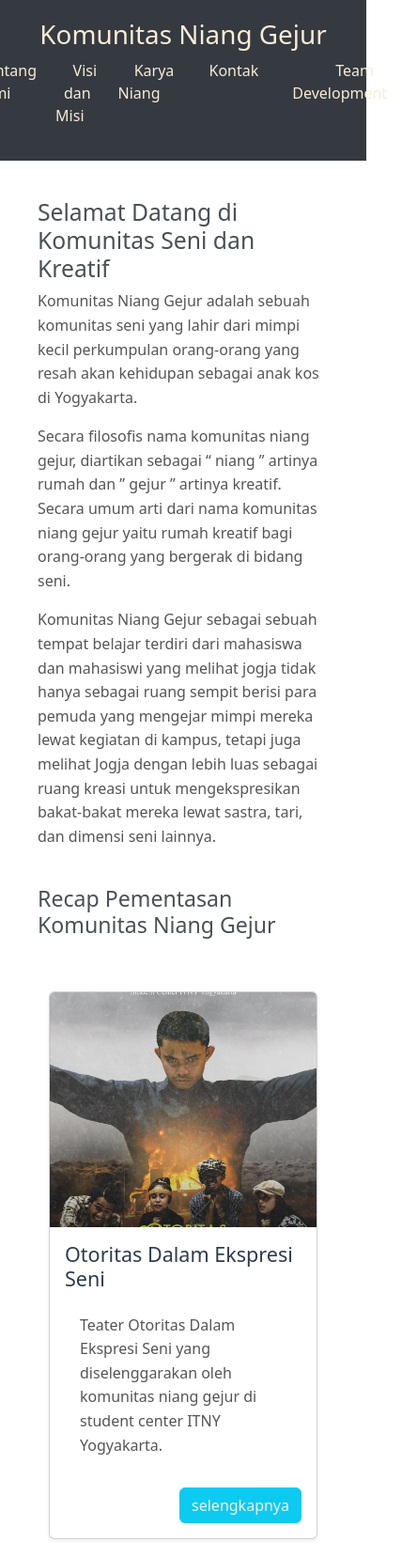
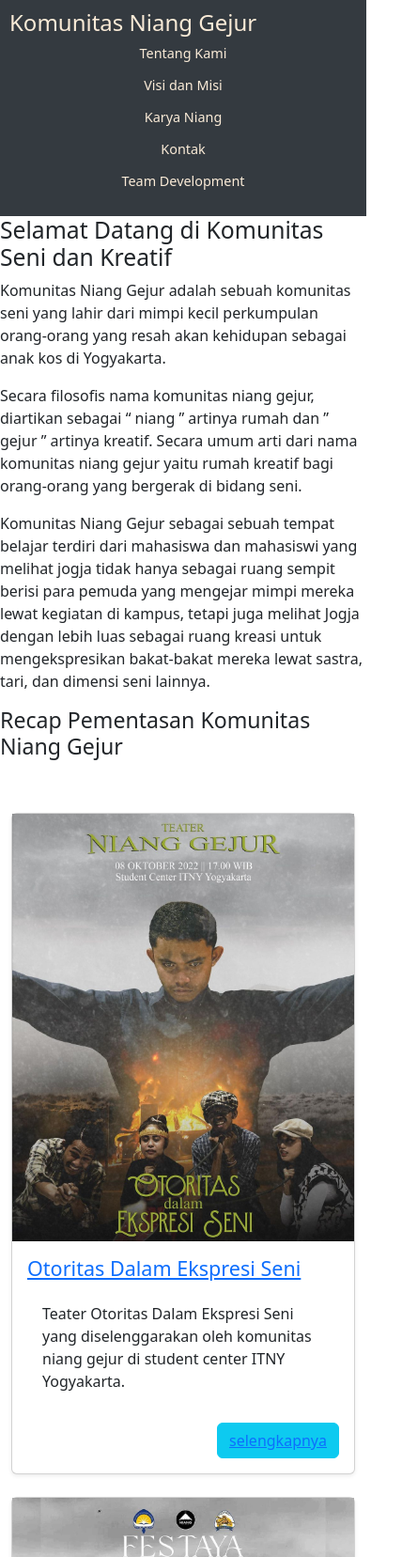
Before and after one commit to NiangGejur/NiangGejur, a plain HTML site: page index.html in a window 390 px wide. Shown: the top 1657 px of the page at 94% size, 428 px wide, since content can reach past the window. Drawn offline with nearby package versions, Linux system fonts and the light colour scheme.

Commit message:
mengubah tampilan

```diff
--- a/styles.css
+++ b/styles.css
@@ -1,13 +1,13 @@
-/* styles.css */
-
+/* Body styles */
 body {
-    font-family: 'Arial', sans-serif;
+  font-family: "Arial", sans-serif;
   margin: 0;
   padding: 0;
   background-color: #f8f9fa;
   color: #343a40;
 }
 
+/* Header styles */
 header {
   background-color: #343a40;
   padding: 20px;
@@ -19,6 +19,7 @@ header h1 {
   margin: 0;
 }
 
+/* Navigation styles */
 nav {
   margin-top: 10px;
 }
@@ -43,89 +44,35 @@ nav ul li a:hover {
   background-color: #495057;
 }
 
-main {
-    padding: 40px;
-    max-width: 1200px;
-    margin: 0 auto;
+/* Media Query for Responsiveness */
+@media (max-width: 768px) {
+  header {
+    text-align: left;
+    padding: 10px;
   }
 
-main h2, main h3 {
-    color: #495057;
+  nav {
+    margin-top: 5px;
+    text-align: center;
   }
 
-section {
-    margin-bottom: 40px;
+  nav ul {
+    flex-direction: column; /* Ubah arah ul menjadi kolom */
+    gap: 10px; /* Kurangi jarak antara item */
   }
 
-main p {
-    color: #555; /* Warna teks abu-abu gelap */
-    line-height: 1.6;
+  nav ul li a {
+    padding: 10px; /* Perbesar padding untuk kemudahan penggunaaan */
+  }
 }
 
-.carousel-indicators {
-    position: static;
+@media (max-width: 480px) {
+  header h1 {
+    font-size: 1.5rem; /* Kurangi ukuran font untuk perangkat seluler */
   }
 
-.carousel-control-prev-icon,
-.carousel-control-next-icon {
-    background-color: #f1f1f1; /* Warna ikon carousel */
-    border-radius: 50%;
-    padding: 5px;
+  nav ul li a {
+    font-size: 0.9rem; /* Kurangi ukuran font untuk perangkat seluler */
+    padding: 8px; /* Kurangi padding */
   }
-
-/* Styling untuk card */
-.card {
-    border: none;
-    border-radius: 10px;
-    overflow: hidden;
-    transition: transform 0.3s; /* Animasi transisi transform */
 }
-
-.card img {
-    width: 100%; /* Lebar penuh untuk gambar */
-    height: 250px; /* Tinggi gambar */
-    object-fit: cover; /* Sesuaikan gambar */
-}
-
-.card:hover {
-    transform: scale(1.05); /* Efek hover untuk card */
-}
-
-.card-body h4 a {
-    text-decoration: none;
-    color: #2e3b4e;
-    transition: color 0.3s;
-}
-
-.card-body h4 a:hover {
-    color: #ffd700;
-}
-
-.card-body p {
-    color: #555;
-}
-
-.btn-info {
-    background-color: #2e3b4e; /* Warna latar belakang tombol */
-    color: #f1f1f1; /* Warna teks putih */
-    border: none;
-    border-radius: 5px;
-    transition: background-color 0.3s;
-}
-
-.btn-info a {
-    color: #f1f1f1;
-    text-decoration: none;
-}
-
-.btn-info:hover {
-    background-color: #ffd700; /* Warna latar belakang saat dihover */
-}
-
-/* Footer */
-footer {
-    background-color: #2e3b4e; /* Warna latar belakang footer */
-    color: #f1f1f1; /* Warna teks putih */
-    text-align: center;
-    padding: 10px;
-}
```
Lines whose indentation alone changed are shown as unchanged.
